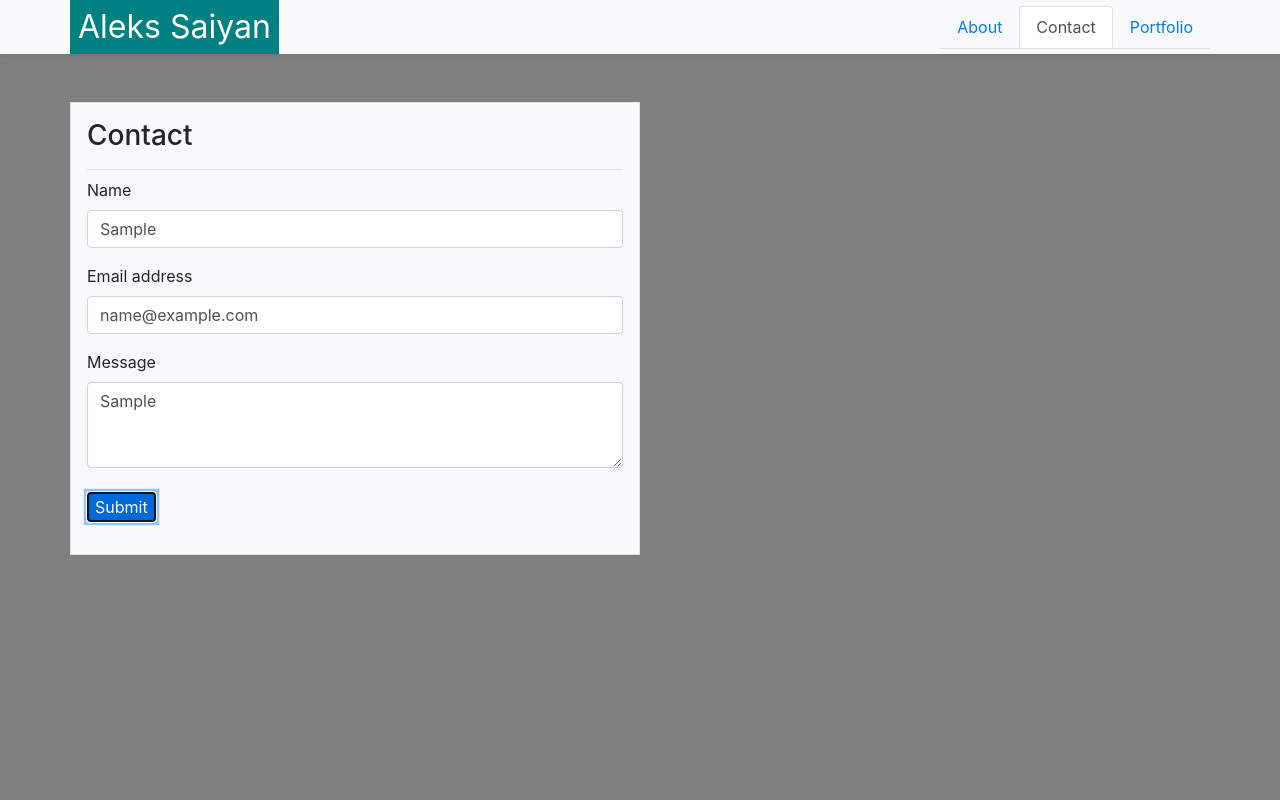
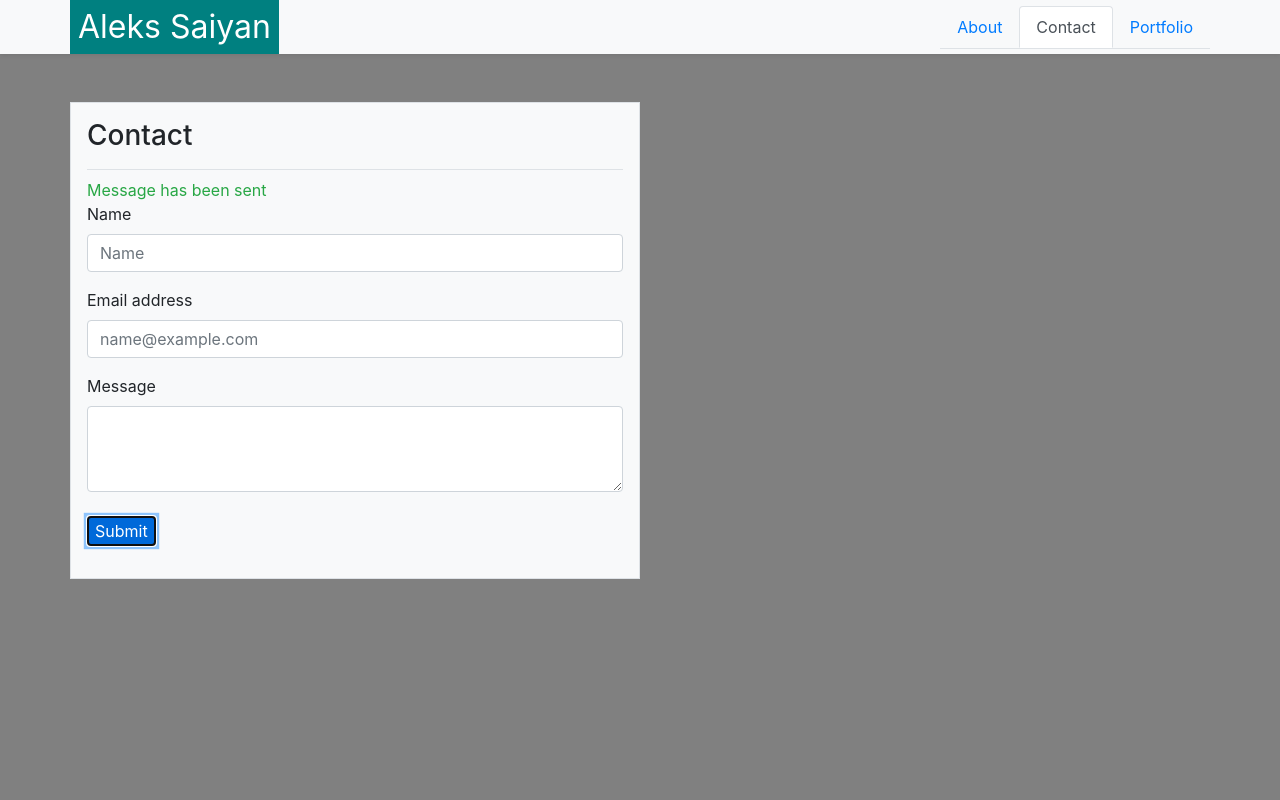
Before and after one commit to Anverch/Portfolio, a React (Create React App) app: page /contact in a window 1280 px wide. Both pictures are taken after typing "Sample", "name@example.com", "Sample" into the empty fields and a click on the button "Submit". Shown: the top 800 px of the page. Built offline with nearby package versions, Linux system fonts and the light colour scheme.

Commit message:
update conact page

```diff
--- a/src/components/pages/Contact/Index.js
+++ b/src/components/pages/Contact/Index.js
@@ -4,10 +4,12 @@ import "./style.css";
 
 
 function Contact() {
+  // 5 states, 1 for each variable
   const [name, setName]=useState("");
   const [email, setEmail]=useState("");
   const [message, setMessage]=useState("");
   const [errMsg, setErrMsg]=useState("");
+  const [sentMsg, setSentMsg]=useState("");
 
   function handleNameChange(e){
     setName(e.target.value)
@@ -25,11 +27,14 @@ function Contact() {
     e.preventDefault();
 
     if (!name || !email || !email.includes("@") || !message){
-      setErrMsg("All information needs to be provided")
+      setErrMsg("All information needs to be provided");
       return
     }
-    console.log(name, email, message);
-
+    setErrMsg("");
+    setSentMsg("Message has been sent");
+    setName("");
+    setEmail("");
+    setMessage("");
   }
 
     return (
@@ -45,20 +50,23 @@ function Contact() {
                   <div className="col-md-12">
                     {/*adding contact box*/}
                     {
-                      errMsg && <div>{errMsg}</div>
+                      errMsg && <div className="text-danger">{errMsg}</div>
+                    }
+                    {
+                      sentMsg && <div className="text-success">{sentMsg}</div>
                     }
                     <form>
                       <div className="form-group">
                         <label htmlFor="exampleFormControlInput1">Name</label>
-                        <input type="name" onChange={handleNameChange} className="form-control" id="exampleFormControlInput1" placeholder="Name" />
+                        <input type="name" onChange={handleNameChange} value={name} className="form-control" id="exampleFormControlInput1" placeholder="Name" />
                       </div>
                       <div className="form-group">
                         <label htmlFor="exampleFormControlInput1">Email address</label>
-                        <input type="email" onChange={handleEmailChange} className="form-control" id="exampleFormControlInput1" placeholder="name@example.com" />
+                        <input type="email" onChange={handleEmailChange} value={email} className="form-control" id="exampleFormControlInput1" placeholder="name@example.com" />
                       </div>
                       <div className="form-group">
                         <label htmlFor="exampleFormControlTextarea1">Message</label>
-                        <textarea onChange={handleMessageChange} className="form-control" id="exampleFormControlTextarea1" rows={3} defaultValue={""} />
+                        <textarea onChange={handleMessageChange} value={message} className="form-control" id="exampleFormControlTextarea1" rows={3} defaultValue={""} />
                         <br />
                         <button onClick={handleSubmit} className="btn-primary">Submit</button>
                       </div>
```
